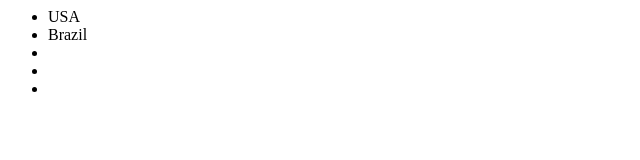
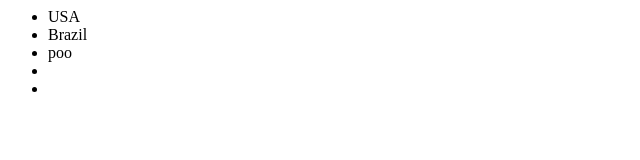
Before and after one commit to vikram-it21/t6, a plain HTML site: page index.html in a window 1280 px wide. Shown: the full height of the page, 0-640 px from the left. Drawn offline with Linux system fonts and the light colour scheme.

Commit message:
Update index.html

```diff
--- a/index.html
+++ b/index.html
@@ -7,7 +7,7 @@
 <ul class="countries-list">
 <li class="USA">USA</li>
 <li class="BRA">Brazil</li>
-<li></li>
+<li>poo</li>
 <li></li>
 <li></li>
 </ul>
```
